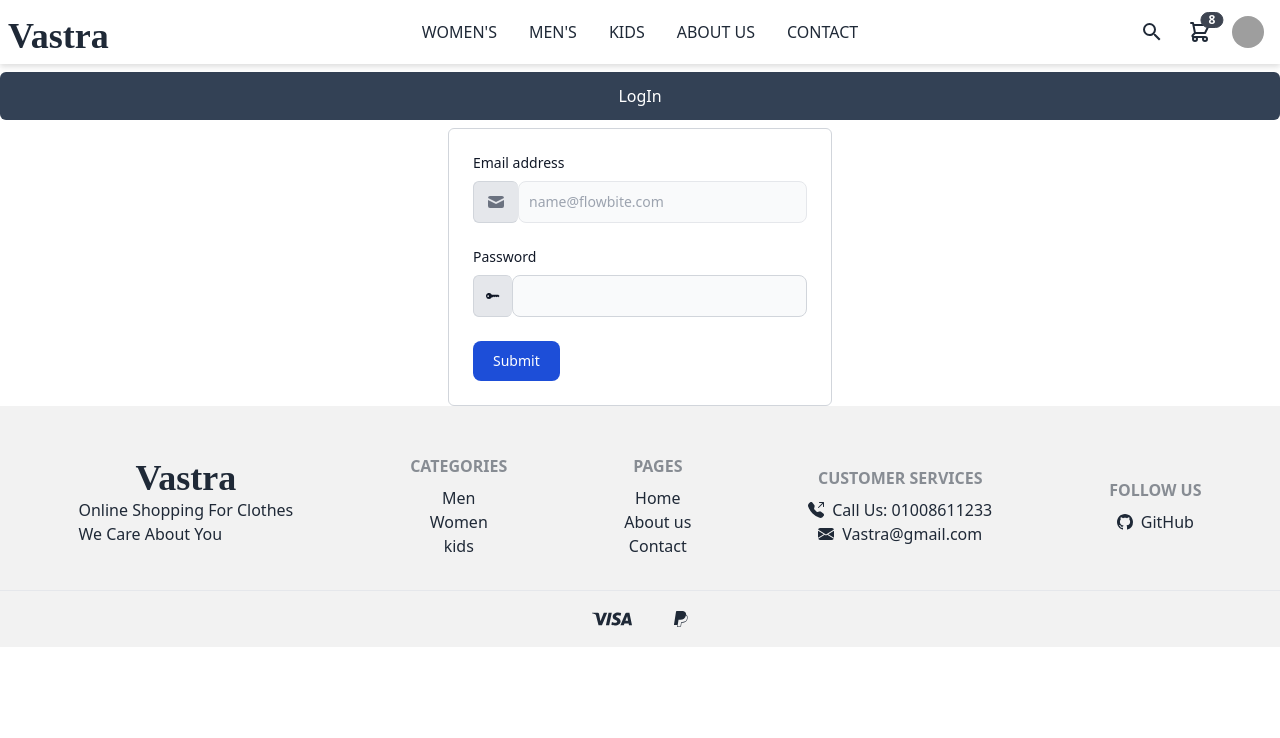
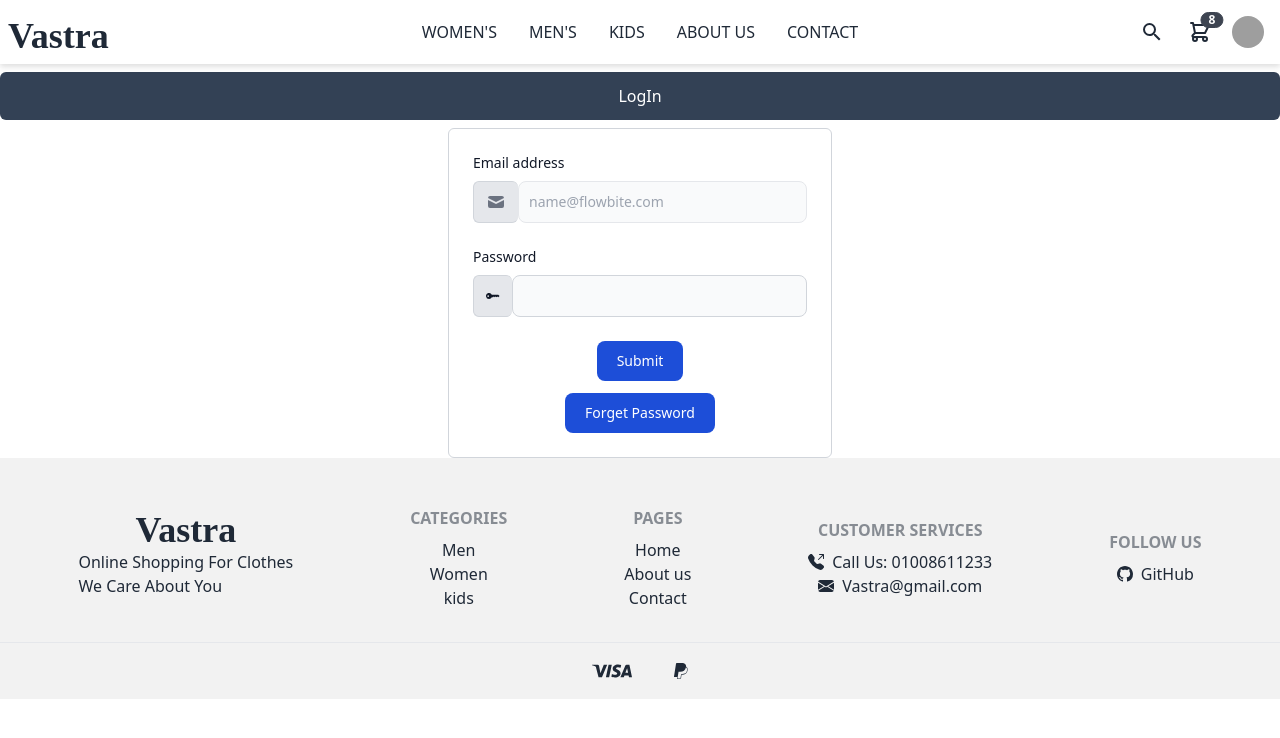
Before and after one commit to VastraEcommerce/VastraFrontend, a React (Create React App) app: page /login in a window 1280 px wide. Shown: the top 738 px of the page. Built offline with nearby package versions, Linux system fonts and the light colour scheme; grey boxes are pictures that could not be loaded.

Commit message:
Add Forget Password To Login Page

```diff
--- a/src/pages/Account/login/Login.jsx
+++ b/src/pages/Account/login/Login.jsx
@@ -18,8 +18,37 @@ const loginSchema = Yup.object().shape({
 export default function Login() {
   const dispatch = useDispatch();
   const navigate = useNavigate();
+  const [forgetPassword, setForgetPassword] = useState({
+    email: "",
+  });
+  const [messageForgetPass, setMessageForgerPass] = useState("");
 
   const [incorrectSubmit, setIncorrectSubmit] = useState("");
+  const forgetPasswordApi = () => {
+    if (forgetPassword.email !== "" && forgetPassword.email !== "Required") {
+      axios
+        .post(
+          `${process.env.REACT_APP_BASE_URL}api/v1/users/forgotPassword`,
+          forgetPassword
+        )
+        .then(({ data: { message } }) => {
+          console.log(message);
+          setMessageForgerPass(message);
+        })
+        .catch(
+          ({
+            response: {
+              data: { message },
+            },
+          }) => {
+            setMessageForgerPass(message);
+          }
+        );
+    } else {
+      setForgetPassword({ email: "Required" });
+      console.log(forgetPassword);
+    }
+  };
 
   return (
     <>
@@ -102,6 +131,9 @@ export default function Login() {
                           value={values.email}
                           onChange={(event) => {
                             handleChange(event);
+                            setForgetPassword({
+                              email: event.target.value,
+                            });
                           }}
                           onBlur={handleBlur}
                         />
@@ -109,6 +141,10 @@ export default function Login() {
                       {errors.email && touched.email ? (
                         <p className="mt-2 text-sm font-bold text-red-600 dark:text-red-500">
                           {errors.email}
+                        </p>
+                      ) : forgetPassword.email === "Required" ? (
+                        <p className="mt-2 text-sm font-bold text-red-600 dark:text-red-500">
+                          Required
                         </p>
                       ) : null}
                     </label>
@@ -126,7 +162,7 @@ export default function Login() {
                         <input
                           className="
                       bg-gray-50 border border-gray-300 text-gray-900 text-sm rounded-lg focus:ring-blue-500 focus:border-blue-500 block w-full p-2.5 dark:bg-gray-700 dark:border-gray-600 dark:placeholder-gray-400 dark:text-white dark:focus:ring-blue-500 dark:focus:border-blue-500"
-                          required
+                          // required
                           name="password"
                           type="password"
                           value={values.password}
@@ -143,6 +179,7 @@ export default function Login() {
                       ) : null}
                     </label>
                   </div>
+                  <div className="text-center">
                     <button
                       type="submit"
                       className="text-white bg-blue-700 hover:bg-blue-800 focus:ring-4 focus:outline-none focus:ring-blue-300 font-medium rounded-lg text-sm w-full sm:w-auto px-5 py-2.5 text-center dark:bg-blue-600 dark:hover:bg-blue-700 dark:focus:ring-blue-800"
@@ -150,8 +187,10 @@ export default function Login() {
                     >
                       Submit
                     </button>
+                  </div>
+
                   {incorrectSubmit && (
-                    <p className="mt-2 text-sm font-bold text-red-600 dark:text-red-500">
+                    <p className="text-center mt-2 text-sm font-bold text-red-600 dark:text-red-500">
                       {incorrectSubmit}
                     </p>
                   )}
@@ -159,6 +198,24 @@ export default function Login() {
               );
             }}
           </Formik>
+          <div className="text-center">
+            <button
+              className="text-white bg-blue-700 hover:bg-blue-800 focus:ring-4 focus:outline-none focus:ring-blue-300 font-medium rounded-lg text-sm w-full sm:w-auto px-5 py-2.5 text-center dark:bg-blue-600 dark:hover:bg-blue-700 dark:focus:ring-blue-800 mt-3"
+              onClick={forgetPasswordApi}
+            >
+              Forget Password
+            </button>
+            {messageForgetPass ===
+            "There is no user with this email address" ? (
+              <p className="text-center mt-2 text-sm font-bold text-red-600 dark:text-red-500">
+                {messageForgetPass}
+              </p>
+            ) : messageForgetPass === "Token sent to email" ? (
+              <p className="text-center mt-2 text-sm font-bold text-green-600 dark:text-green-500">
+                Message Sent To Your Email
+              </p>
+            ) : null}
+          </div>
         </div>
       </div>
     </>
```
Lines whose indentation alone changed are shown as unchanged.
